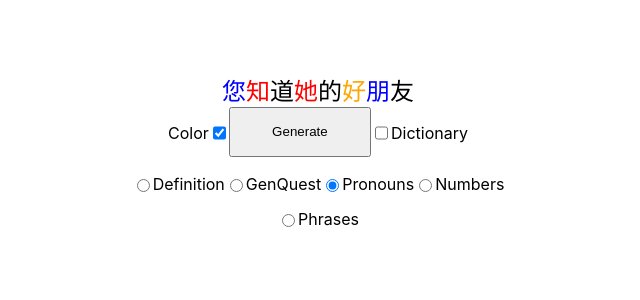
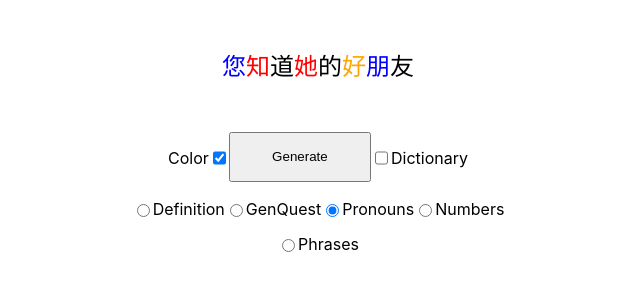
Before and after one commit to WelderTIG/chinese-app, a React (Create React App) app: page / in a window 1280 px wide. Shown: the top 300 px of the page, without its empty margins (322-962 px from the left). Built offline with nearby package versions, Linux system fonts and the light colour scheme.

Commit message:
add margin

```diff
--- a/src/App.tsx
+++ b/src/App.tsx
@@ -72,7 +72,8 @@ function App() {
                     <div style={{
                             display: "flex",
                             flexDirection: "row",
-                            justifyContent: "center"
+                            justifyContent: "center",
+                            marginBottom: 50
                         }}>
                         {phrase}
                     </div>
```
